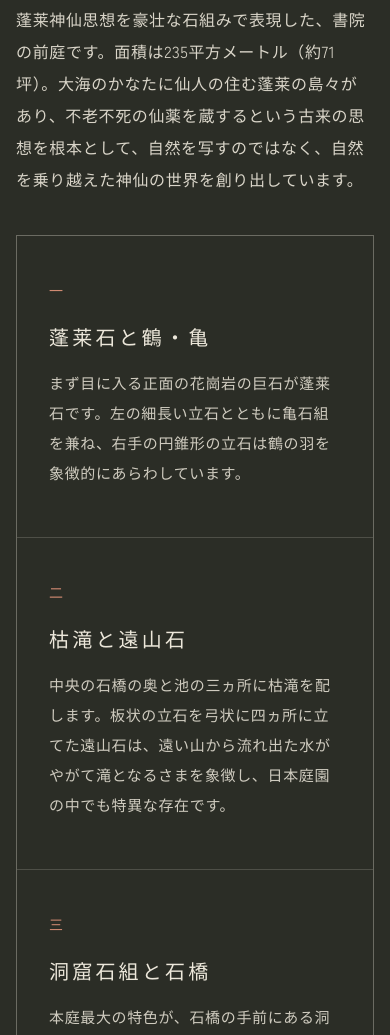
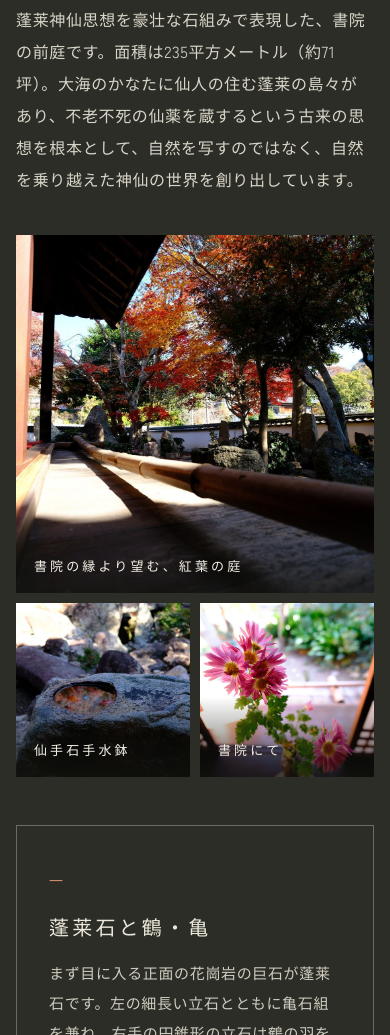
Before and after one commit to anyoin/anyoin.github.io, a plain HTML site: page index.html in a window 390 px wide. Shown: the part 2151-3186 px from the top of the page. Drawn offline with Linux system fonts and the light colour scheme.

Commit message:
庭園の写真3枚を追加
Co-Authored-By: Claude Fable 5.2 <noreply@anthropic.com>
Claude-Session: https://claude.ai/code/session_0185uNZ5KLtNXPQ2uT1EDMto

```diff
--- a/css/style.css
+++ b/css/style.css
@@ -99,17 +99,17 @@ dd { margin: 0; }
 .garden-lead { max-width: 42em; margin: 0 auto clamp(40px, 6vw, 64px); opacity: .9; }
 .sub-head { margin: clamp(48px, 7vw, 80px) 0 24px; text-align: center; font-size: 20px; letter-spacing: .3em; }
 .credit { margin: 28px 0 0; font-size: 12px; opacity: .6; text-align: right; }
-.gallery { display: grid; grid-template-columns: 2fr 1fr 1fr; gap: 16px; margin-top: 48px; }
-.ph {
-  margin: 0; aspect-ratio: 4 / 5; display: grid; place-items: center; text-align: center;
-  background: repeating-linear-gradient(0deg, rgba(236,231,218,.05) 0 1px, transparent 1px 14px), #33362d;
-  border: 1px solid rgba(236, 231, 218, .14);
-  font-family: var(--mincho); letter-spacing: .3em;
+.photos { display: grid; grid-template-columns: 1fr 1fr; grid-template-rows: auto 1fr; gap: 16px; margin-bottom: clamp(48px, 7vw, 80px); }
+.photo { margin: 0; position: relative; overflow: hidden; background: #33362d; }
+.photo img { display: block; width: 100%; height: 100%; object-fit: cover; }
+.photo-main { grid-row: 1 / 3; aspect-ratio: 2 / 3; }
+.photo-fill { min-height: 0; }
+.photo-fill img { position: absolute; inset: 0; object-position: 50% 28%; }
+.photo figcaption {
+  position: absolute; left: 0; right: 0; bottom: 0; padding: 40px 18px 14px;
+  background: linear-gradient(transparent, rgba(20, 20, 16, .72));
+  font-family: var(--mincho); font-size: 13px; letter-spacing: .24em; color: #f4f0e6;
 }
-.ph-wide { aspect-ratio: auto; }
-.ph small { display: block; margin-top: 6px; font-size: 11px; opacity: .55; }
-/* 写真を入れるとき: <figure class="ph"><img src="images/xxx.jpg" alt="…"></figure> */
-.ph img { width: 100%; height: 100%; object-fit: cover; display: block; }
 
 /* ---------- お知らせ ---------- */
 .notice { background: #fbf9f3; border: 1px solid var(--line); border-top: 2px solid var(--shu); padding: clamp(28px, 4vw, 48px); max-width: 44em; }
@@ -176,7 +176,9 @@ dd { margin: 0; }
   .hero-lead { padding-top: 5em; }
   .two-col, .access-grid { grid-template-columns: 1fr; gap: 28px; }
   .garden-grid { grid-template-columns: 1fr; }
-  .gallery { grid-template-columns: 1fr 1fr; }
-  .ph-wide { grid-column: 1 / -1; aspect-ratio: 16 / 10; }
+  .photos { grid-template-columns: 1fr 1fr; grid-template-rows: auto; gap: 10px; }
+  .photo-main { grid-column: 1 / -1; grid-row: auto; aspect-ratio: 4 / 5; }
+  .photo { aspect-ratio: 1; }
+  .photo-fill img { position: static; }
   .facts > div, .notice-list > div { grid-template-columns: 5.5em 1fr; }
 }
--- a/index.html
+++ b/index.html
@@ -110,6 +110,12 @@
     </header>
 
     <p class="garden-lead">蓬莱神仙思想を豪壮な石組みで表現した、書院の前庭です。面積は235平方メートル（約71坪）。大海のかなたに仙人の住む蓬莱の島々があり、不老不死の仙薬を蔵するという古来の思想を根本として、自然を写すのではなく、自然を乗り越えた神仙の世界を創り出しています。</p>
+
+    <div class="photos">
+      <figure class="photo photo-main"><img src="images/garden-autumn.jpg" alt="書院の縁側から眺める、紅葉に彩られた安養院庭園" width="1067" height="1600"><figcaption>書院の縁より望む、紅葉の庭</figcaption></figure>
+      <figure class="photo"><img src="images/chozubachi.jpg" alt="手形が彫られた仙手石手水鉢。水面に紅葉が浮かぶ" width="1600" height="1067" loading="lazy"><figcaption>仙手石手水鉢</figcaption></figure>
+      <figure class="photo photo-fill"><img src="images/shoin-flower.jpg" alt="書院の窓辺に生けられた花" width="1067" height="1600" loading="lazy"><figcaption>書院にて</figcaption></figure>
+    </div>
 
     <div class="garden-grid">
       <article class="garden-item">
```
Also changed, not shown: images/chozubachi.jpg (added), images/garden-autumn.jpg (added), images/shoin-flower.jpg (added).
